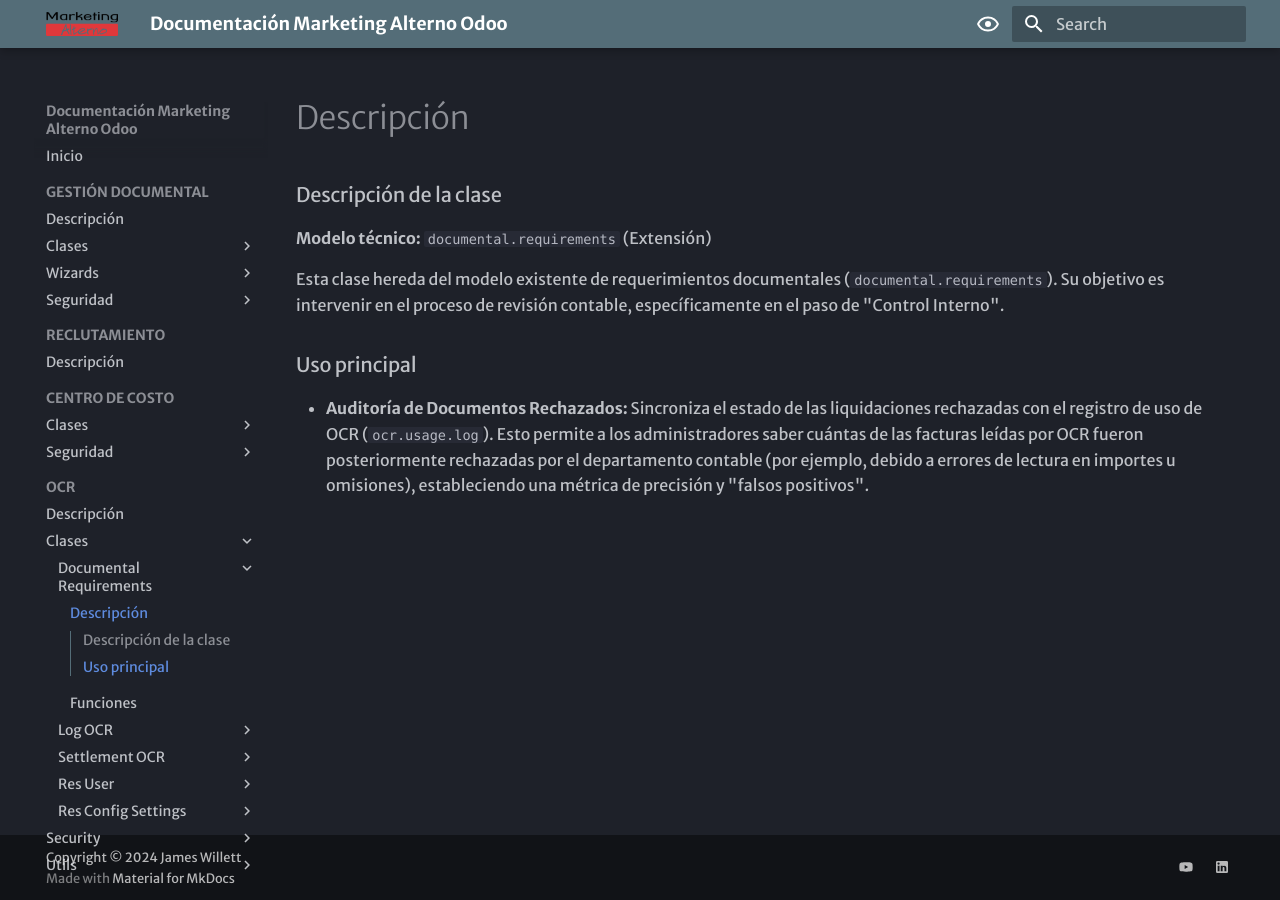
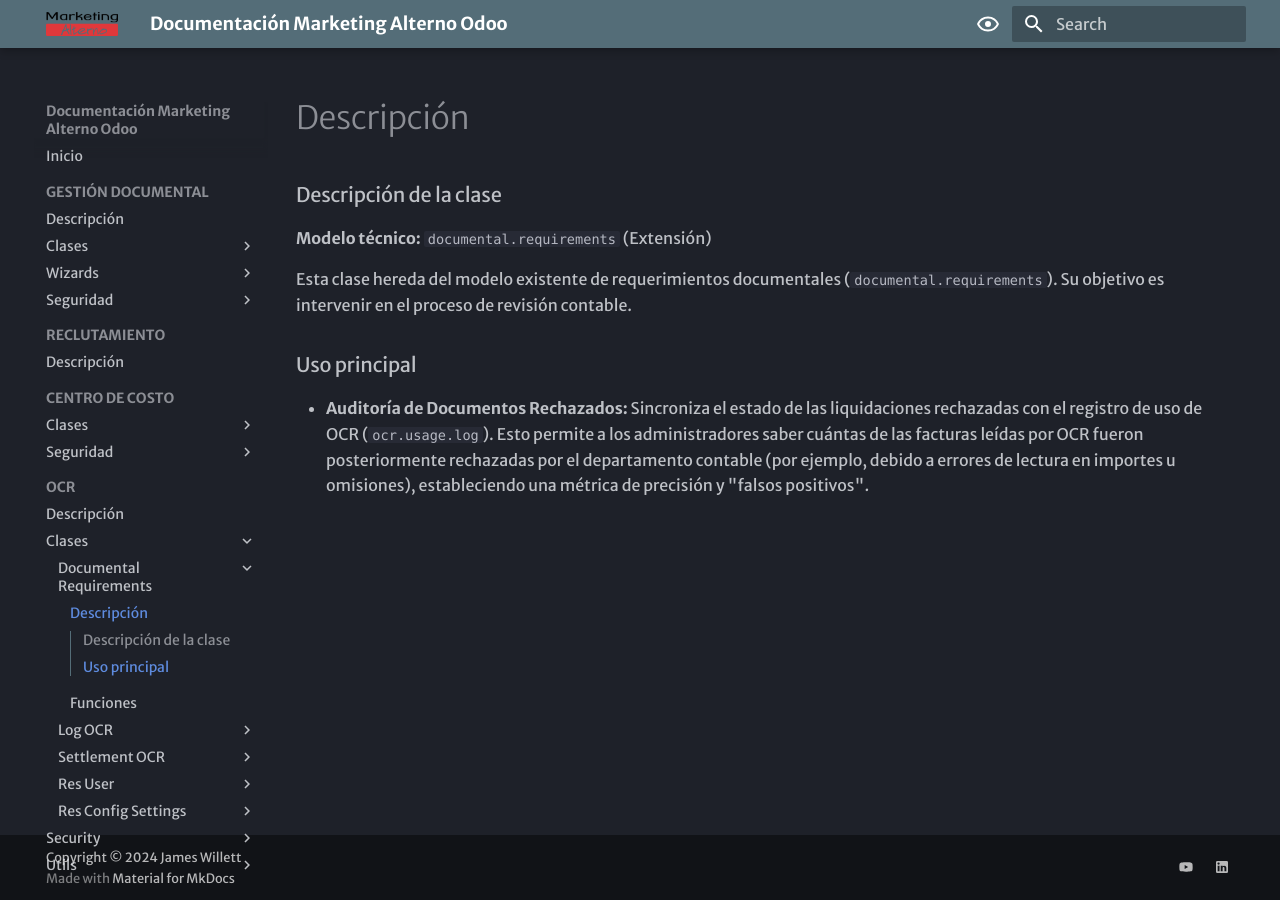
Before and after one commit to MarketingAlternoSAC/mkt_odoo_documentation, an MkDocs documentation site: the page built from docs/mkt_ocr/classes/DocumentalRequirementsInherit/index.md, in a window 1280 px wide. Built offline with MkDocs 1.6.1 and Material for MkDocs 9.7.7, drawn with Linux system fonts in a browser that asks for light colours; some web fonts are replaced; comment, search, counter and statistics services are not loaded.

Commit message:
Update class description for DocumentalRequirementsInherit
Removed specific mention of 'Control Interno' from the class description to generalize the intervention in the accounting review process.

```diff
--- a/docs/mkt_ocr/classes/DocumentalRequirementsInherit/index.md
+++ b/docs/mkt_ocr/classes/DocumentalRequirementsInherit/index.md
@@ -2,7 +2,7 @@
 
 **Modelo técnico:** `documental.requirements` (Extensión)
 
-Esta clase hereda del modelo existente de requerimientos documentales (`documental.requirements`). Su objetivo es intervenir en el proceso de revisión contable, específicamente en el paso de "Control Interno".
+Esta clase hereda del modelo existente de requerimientos documentales (`documental.requirements`). Su objetivo es intervenir en el proceso de revisión contable.
 
 ### Uso principal
 
```
